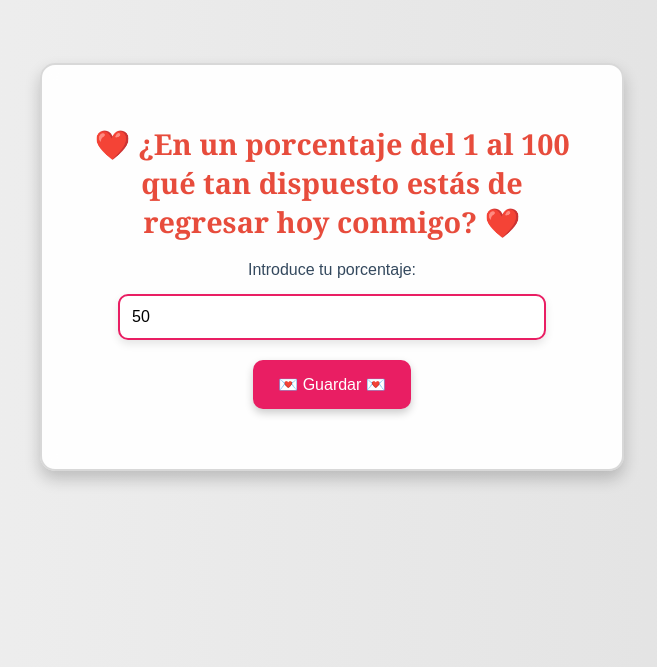
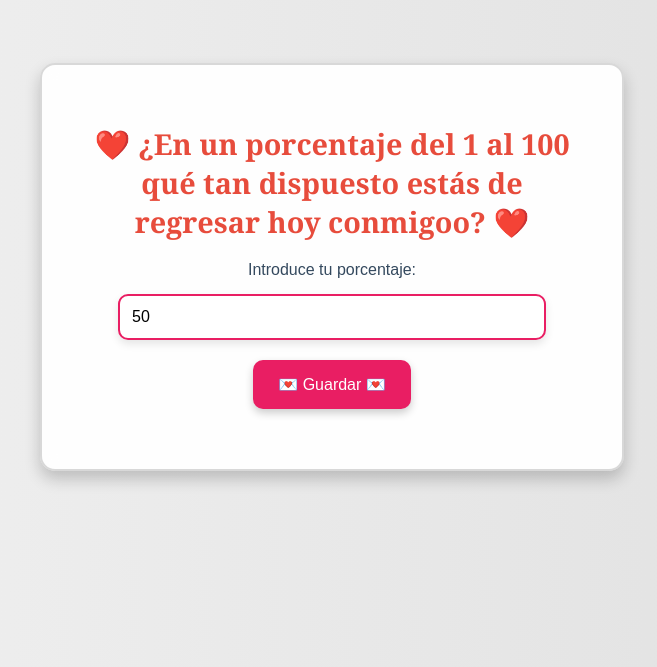
Before and after one commit to nicolle2006/amor, a plain HTML site: page index.html in a window 1280 px wide. Shown: the part 133-800 px from the top of the page, without its empty margins (308-965 px from the left). Drawn offline with Linux system fonts and the light colour scheme.

Commit message:
Update index.html

```diff
--- a/index.html
+++ b/index.html
@@ -98,7 +98,7 @@
 </head>
 <body>
     <div class="container">
-        <h1>❤️ ¿En un porcentaje del 1 al 100 qué tan dispuesto estás de regresar hoy conmigo? ❤️</h1>
+        <h1>❤️ ¿En un porcentaje del 1 al 100 qué tan dispuesto estás de regresar hoy conmigoo? ❤️</h1>
         <form id="surveyForm">
             <label for="porcentaje_amor">Introduce tu porcentaje:</label>
             <input type="number" id="porcentaje_amor" name="porcentaje_amor" min="1" max="100" step="1" value="50">
```
